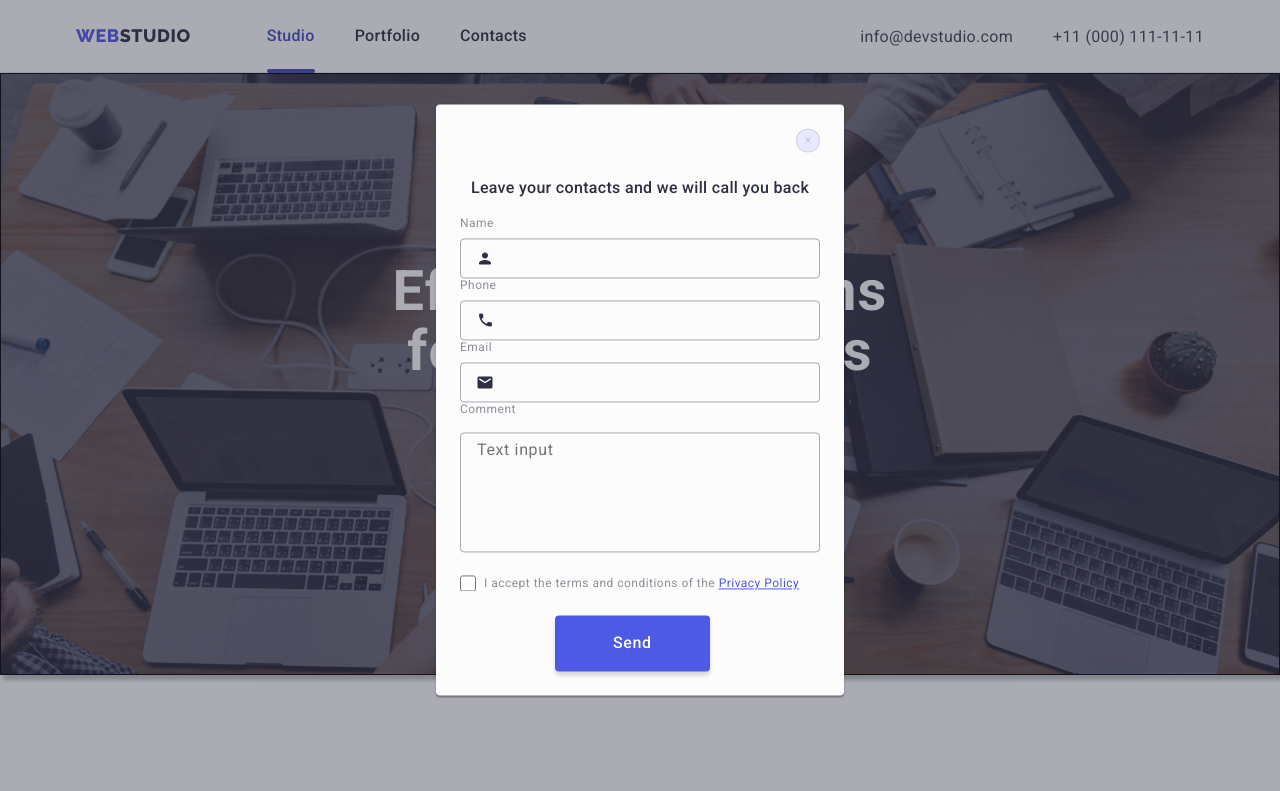
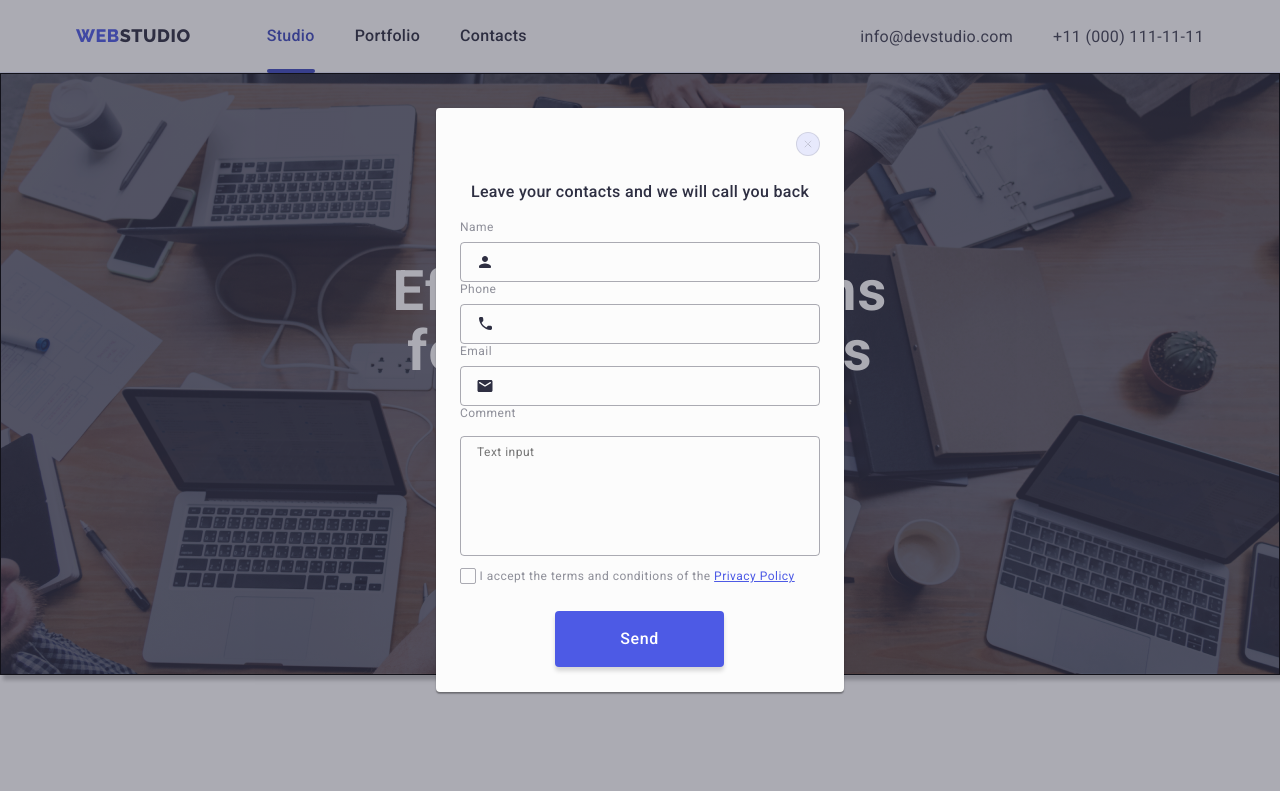
Before and after one commit to oleksandrkravcuk/goitmarkup, a plain HTML site: page index.html in a window 1280 px wide. Both pictures are taken after a click on the button "Order Service". Shown: the top 791 px of the page. Drawn offline with Linux system fonts and the light colour scheme.

Commit message:
divomania

```diff
--- a/css/styles.css
+++ b/css/styles.css
@@ -723,6 +723,7 @@ body{
     height: 120px;
     line-height: 1.17;
     letter-spacing: 0.04em;
+    font-size: 12px;
     color: rgba(46, 47, 66, 0.4);
     padding: 8px 16px;
     background-color: transparent;
@@ -761,40 +762,51 @@ body{
     text-decoration: underline;
 }
 .boton-check{
-    display: flex;
-    gap: 8px;
-    align-items: center;
+    margin-bottom: 24px;
 }
 .but-form{
+    display: block;
     border: none;
-    width: 43%;
+    min-width: 169px;
+    height: 56px;
+    font-family: "Roboto", sans-serif;
     margin-left: 95px;
-    color: var(--white, #FFF);
+    color: #ffffff;
+    cursor: pointer;
     text-align: center;
     font-size: 16px;
-    font-family: Roboto;
-    font-style: normal;
     font-weight: 500;
-    line-height: 24px;
-    letter-spacing: 0.64px;
+    line-height: 1.5;
+    letter-spacing: 0.04em;
     margin-top: 24px;
     padding: 16px 32px;
     border-radius: 4px;
     background: var(--secondary-accent-color);
     box-shadow: 0px 4px 4px 0px rgba(0, 0, 0, 0.15);
+    transition: background-color 250ms cubic-bezier(0.4, 0, 0.2, 1);
 }
 .form-chechbox{
-    display: flex;
+    font-size: 12px;
+    line-height: 1.17;
+    letter-spacing: 0.04em;
+    color: var(--prm-link-color);
+
+}
+.one-check{
+    width: 16px;
+    height: 16px;
+    border: 1px solid rgba(46, 47, 66, 0.4);
+    border-radius: 2px;
+    transition: background-color 250ms cubic-bezier(0.4, 0, 0.2, 1), border 250ms cubic-bezier(0.4, 0, 0.2, 1), fill 250ms cubic-bezier(0.4, 0, 0.2, 1);
+    display: inline-flex;
     align-items: center;
     justify-content: center;
-    width: 16px;
-    height: 16px;
-    border-radius: 2px;
-    border: 1px solid var(--ocean, #404BBF);
+    fill: transparent;
 }
-.boton-check:checked + .form-chechbox{
-    border-radius: 2px;
-    border: 1px solid var(--ocean, #404BBF);
+.check-input:checked + .one-check{
+    background-color: var(--active-link-color);
+    border: none;
+    fill: var(--pr-fill-color);
 }
 .icon-click-mod{
     opacity: 0;
--- a/index.html
+++ b/index.html
@@ -434,15 +434,16 @@
                 <div class="com-form">
                 <label class="form-mod" for="user-comment">Comment</label></div>
                 <textarea class="text-input" id="user-comment" name="user-comment" placeholder="Text input"></textarea>
-                <span class="boton-check">
-                <input type="checkbox" class="check-input"/>
-                <span class="form-chechbox is-hidden">
-                    <svg class="icon-click-mod" width="16" height="16" >
+                <div class="boton-check">
+                <input type="checkbox" class="check-input visually-hidden"  id="user-privacy" value="true"  name="user-privacy"/>
+                <label class="form-chechbox" for="user-privacy">
+                    <span class="one-check">
+                    <svg class="icon-click-mod" width="10" height="8" >
                         <use href="./images/icons.svg#icon-click"></use>
-                    </svg>
-                </span>
+                    </svg></span>
                 <span class="accept">I accept the terms and conditions of the <a class="accet">Privacy Policy</a></span>
-                </span>
+                </label>
+                </div>
                 <button class="but-form" type="submit">Send</button>
             </form>
         </div>
```
